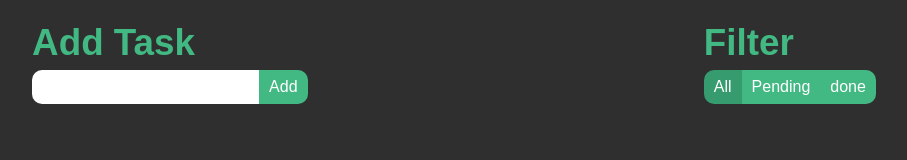
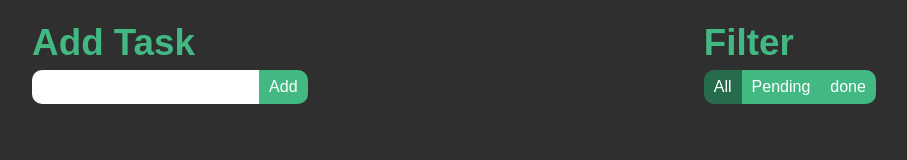
Before and after one commit to South-CreaWeb/TodoList-vue, a Vue app: page / in a window 1280 px wide. Shown: the part 139-299 px from the top of the page, without its empty margins (186-1093 px from the left). Built offline with nearby package versions, Linux system fonts and the light colour scheme; the HTML template or start-up script is replaced by a standard one.

Commit message:
Last adjustment

```diff
--- a/src/App.vue
+++ b/src/App.vue
@@ -213,7 +213,7 @@ nav {
 
 /** FILTERED PART */
 .active {
-  background-color: #369b6e;
+  background-color: #256b4c;
 }
 
 .disable {
```
